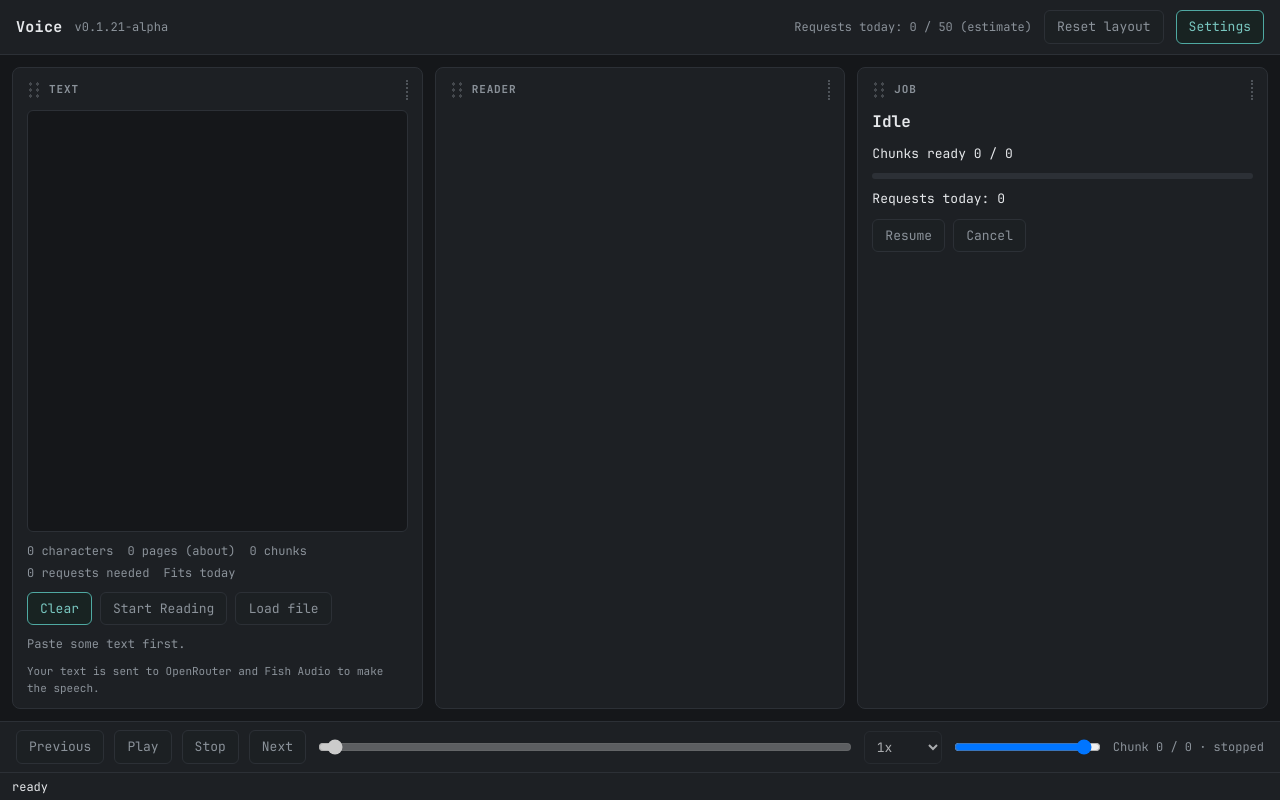
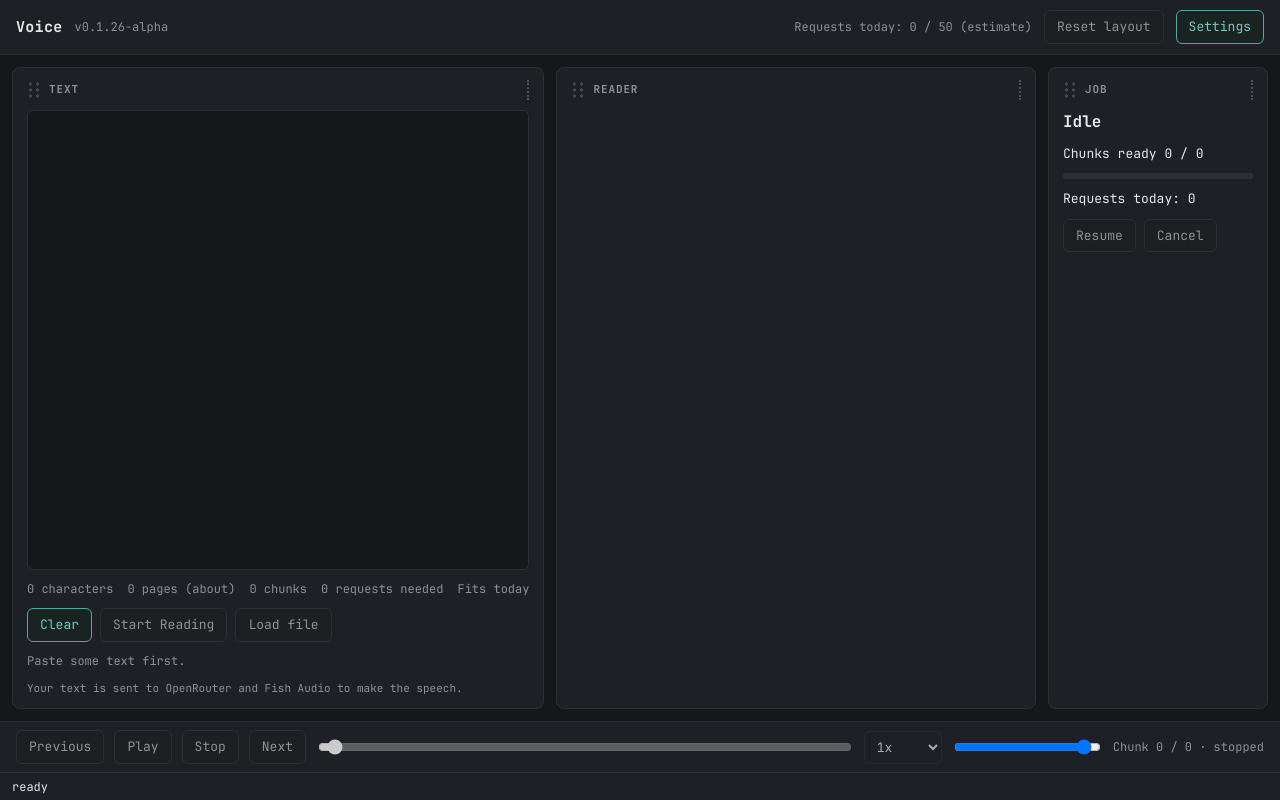
Before and after one commit to NestorKrs/Voice, a React (Vite) app: page / in a window 1280 px wide. Built offline with nearby package versions, Linux system fonts and the light colour scheme.

Commit message:
0.1.26-alpha: make middle panel flexible and rightmost panel stay in border

```diff
--- a/package.json
+++ b/package.json
@@ -1,7 +1,7 @@
 {
   "name": "voice",
   "private": true,
-  "version": "0.1.21-alpha",
+  "version": "0.1.26-alpha",
   "type": "module",
   "scripts": {
     "dev": "vite --host 127.0.0.1 --port 5180 --strictPort",
--- a/src/App.css
+++ b/src/App.css
@@ -51,6 +51,7 @@
 .grip:active { cursor: grabbing; }
 .resize-handle { flex: none; width: 8px; height: 20px; margin-left: auto; cursor: col-resize; border-right: 2px dotted var(--muted); opacity: 0.45; touch-action: none; transition: opacity var(--ease), border-color var(--ease); }
 .resize-handle:hover, .resize-handle:focus-visible { opacity: 1; border-color: var(--accent); }
+.drag-ghost { position: fixed; left: 12px; top: 12px; padding: 4px 8px; background: var(--panel); border: 1px solid var(--accent); border-radius: 6px; color: var(--accent); font-size: 12px; pointer-events: none; z-index: 100; opacity: 0.9; }
 .panel.dragging { opacity: 0.15; transform: scale(0.98); }
 .panel.drop-before { box-shadow: inset 4px 0 0 var(--accent); }
 .panel.drop-after { box-shadow: inset -4px 0 0 var(--accent); }
--- a/src/App.jsx
+++ b/src/App.jsx
@@ -36,6 +36,7 @@ export default function App() {
   const [dragId, setDragId] = useState(null);
   const [drop, setDrop] = useState(null);
   const [panelWidths, setPanelWidths] = useState({});
+  const [dragGhost, setDragGhost] = useState(null);
   const [playerState, setPlayerState] = useState({ total: 0, index: 0, status: 'stopped', rate: 1, volume: 1, buffering: false, position: 0, duration: 0 });
   const audioRef = useRef(null);
   const playerEngineRef = useRef(null);
@@ -337,12 +338,14 @@ export default function App() {
     e.dataTransfer.setData('text/plain', id);
     const panel = e.currentTarget.closest('.panel');
     if (panel) e.dataTransfer.setDragImage(panel, 16, 16);
+    setDragGhost({ x: e.clientX, y: e.clientY, id });
     logEvent('Drag panel ' + id);
   };
 
   const onGripDragEnd = () => {
     setDragId(null);
     setDrop(null);
+    setDragGhost(null);
   };
 
   const onPanelDragOver = (id) => (e) => {
@@ -393,8 +396,6 @@ export default function App() {
   const panelClass = (id, extra) =>
     'panel ' + extra + (dragId === id ? ' dragging' : '') + (drop && drop.id === id ? ' drop-' + drop.side : '');
 
-  const panelStyle = (id) => (panelWidths[id] ? { order: order.indexOf(id), width: `${panelWidths[id]}px`, flex: `0 0 ${panelWidths[id]}px`, minWidth: '220px' } : { order: order.indexOf(id), flex: '1 1 0', minWidth: '220px' });
-
   const onResizeStart = (id) => (e) => {
     e.preventDefault();
     e.stopPropagation();
@@ -412,6 +413,14 @@ export default function App() {
     };
     window.addEventListener('pointermove', move);
     window.addEventListener('pointerup', stop, { once: true });
+  };
+
+  const isRightmost = (id) => order.indexOf(id) === order.length - 1;
+
+  const panelStyle = (id) => {
+    if (id === 'reader') return { order: order.indexOf(id), flex: '1 1 auto', minWidth: '220px' };
+    if (id === 'job') return { order: order.indexOf(id), flex: '0 0 auto', width: panelWidths.job ? `${panelWidths.job}px` : 'auto', minWidth: '220px' };
+    return { order: order.indexOf(id), flex: '0 0 auto', width: panelWidths.text ? `${panelWidths.text}px` : 'auto', minWidth: '220px' };
   };
 
   const stateWord = {
@@ -503,6 +512,7 @@ export default function App() {
           </div>
         </section>
       </div>
+      {dragGhost ? <div className="drag-ghost">⋮⋮</div> : null}
       <footer className="playerbar">
         <button onClick={() => playerEngineRef.current && playerEngineRef.current.prev()} disabled={!playerState.total || playerState.index === 0}>Previous</button>
         {playerState.status === 'playing'
```
Also changed, not shown: 2 other files (tests, documents, lock files or other folders).
